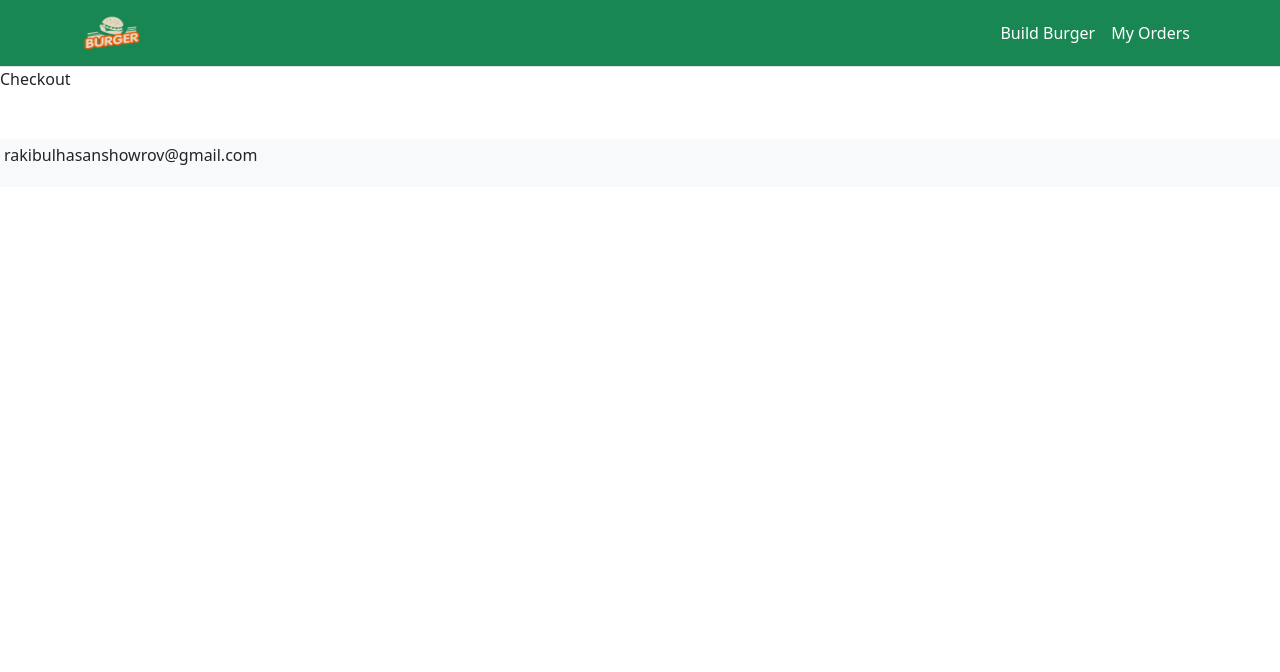
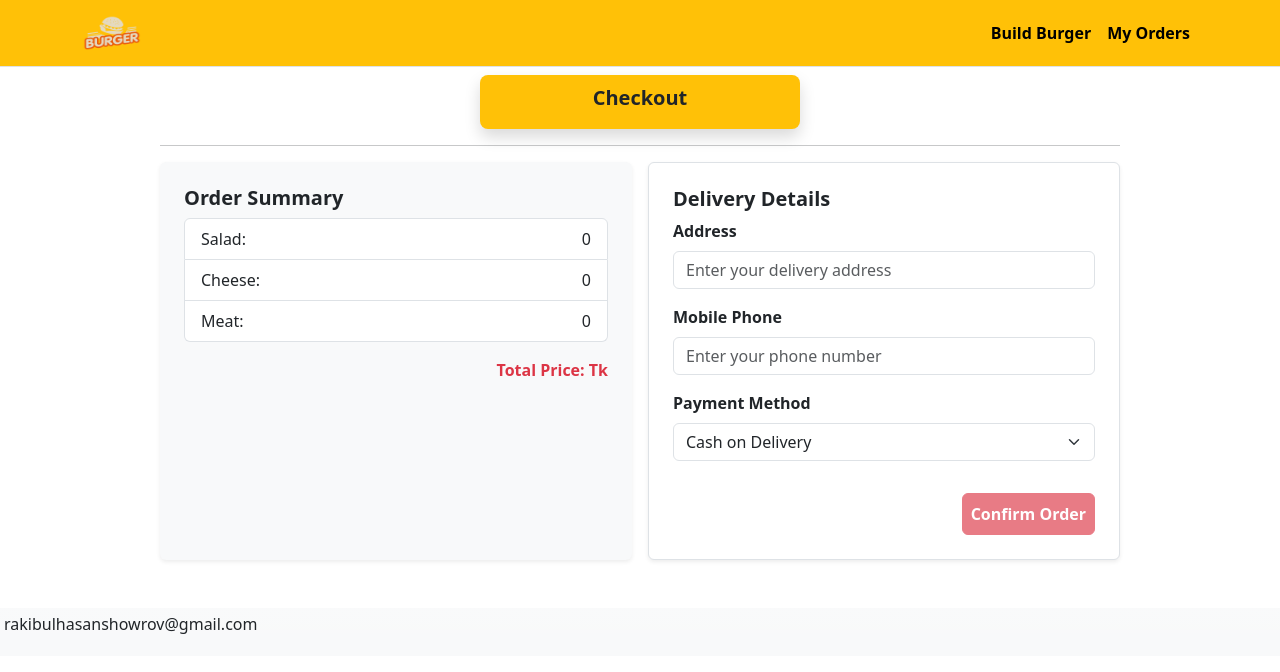
Before and after one commit to rhshowrov/Burger_builder-React, a React (Vite) app: page /checkout in a window 1280 px wide. Shown: the top 672 px of the page. Built offline with nearby package versions, Linux system fonts and the light colour scheme.

Commit message:
"checkout+useLocation'

```diff
--- a/src/components/BurgerBuilding/BurgerBuilder.jsx
+++ b/src/components/BurgerBuilding/BurgerBuilder.jsx
@@ -126,7 +126,16 @@ const BurgerBuilder = () => {
               color="primary"
               onClick={() => {
                 toggle(); // Close modal first
-                navigate("/checkout"); // Then navigate
+                navigate("/checkout", {
+                  state: {
+                    totalPrice:totalPrice,
+                    ingredients:{
+                      salad:burger.salad,
+                      cheese:burger.cheese,
+                      meat:burger.meat,
+                    },
+                  },
+                });; // Then navigate
               }}
             >
               Checkout
--- a/src/components/BurgerBuilding/CheckOut.jsx
+++ b/src/components/BurgerBuilding/CheckOut.jsx
@@ -1,8 +1,120 @@
-const CheckOut=()=>{
-    return(
-        <div>
-            Checkout
+import { useLocation, useNavigate } from "react-router-dom";
+import { useState } from "react";
+import { Button, Form, FormGroup, Label, Input, Modal, ModalBody, ModalHeader } from "reactstrap";
+
+const CheckOut = () => {
+  const { state } = useLocation();
+  const { totalPrice, ingredients } = state || {};
+  const navigate = useNavigate();
+
+  const [orderPlaced, setOrderPlaced] = useState(false);
+  const [paymentMethod, setPaymentMethod] = useState("Cash on Delivery");
+  const [address, setAddress] = useState("");
+  const [mobile, setMobile] = useState("");
+  const [modalOpen, setModalOpen] = useState(false);
+
+  const handleConfirm = () => {
+    setOrderPlaced(true);
+    setModalOpen(true); // Open the modal
+    setTimeout(() => {
+      setModalOpen(false);
+      navigate("/building-burger"); // Redirect after 2 seconds
+    }, 2000);
+  };
+
+  return (
+    <div className="d-flex flex-column align-items-center mt-2">
+      {/* Checkout Title */}
+      <div className="w-25 bg-warning rounded-3  shadow">
+        <p className="text-center fw-bold mt-2 fs-5">Checkout</p>
+      </div>
+
+      <hr className="w-75 mt-3" />
+
+      {/* Order Summary & Delivery Details Side by Side */}
+      <div className="d-flex justify-content-between w-75">
+        {/* Order Summary */}
+        <div className="w-50 bg-light p-4 rounded shadow-sm me-3">
+          <h5 className="fw-bold">Order Summary</h5>
+          <ul className="list-group">
+            <li className="list-group-item d-flex justify-content-between">
+              <span>Salad:</span> <span>{ingredients?.salad || 0}</span>
+            </li>
+            <li className="list-group-item d-flex justify-content-between">
+              <span>Cheese:</span> <span>{ingredients?.cheese || 0}</span>
+            </li>
+            <li className="list-group-item d-flex justify-content-between">
+              <span>Meat:</span> <span>{ingredients?.meat || 0}</span>
+            </li>
+          </ul>
+          <p className="fw-bold text-end text-danger mt-3">
+            Total Price: {totalPrice} Tk
+          </p>
         </div>
-    )
-}
-export default CheckOut
+
+        {/* Delivery Details */}
+        <div className="w-50 bg-white p-4 rounded shadow-sm border">
+          <h5 className="fw-bold">Delivery Details</h5>
+          <Form>
+            <FormGroup>
+              <Label className="fw-semibold">Address</Label>
+              <Input
+                type="text"
+                placeholder="Enter your delivery address"
+                value={address}
+                onChange={(e) => setAddress(e.target.value)}
+                required
+              />
+            </FormGroup>
+            <FormGroup>
+              <Label className="fw-semibold">Mobile Phone</Label>
+              <Input
+                type="tel"
+                placeholder="Enter your phone number"
+                value={mobile}
+                onChange={(e) => setMobile(e.target.value)}
+                required
+              />
+            </FormGroup>
+            <FormGroup>
+              <Label className="fw-semibold">Payment Method</Label>
+              <Input
+                type="select"
+                value={paymentMethod}
+                onChange={(e) => setPaymentMethod(e.target.value)}
+              >
+                <option>Cash on Delivery</option>
+                <option>Bkash</option>
+                <option>Nagad</option>
+                <option>Credit Card</option>
+              </Input>
+            </FormGroup>
+
+            {/* Button inside Delivery Details - Disabled if inputs are empty */}
+            <div className="d-flex justify-content-end">
+              <Button
+                color="danger"
+                className="mt-3 fw-bold p-2"
+                onClick={handleConfirm}
+                disabled={!address || !mobile} // Disable if inputs are empty
+              >
+                Confirm Order
+              </Button>
+            </div>
+          </Form>
+        </div>
+      </div>
+
+      {/* Success Modal */}
+      <Modal isOpen={modalOpen} centered>
+        <ModalHeader>Order Confirmation</ModalHeader>
+        <ModalBody className="text-center">
+          ✅ <strong>Order placed successfully!</strong>
+          <p>Redirecting to burger builder...</p>
+        </ModalBody>
+      </Modal>
+    </div>
+  );
+};
+
+export default CheckOut;
--- a/src/routes/Header.jsx
+++ b/src/routes/Header.jsx
@@ -2,10 +2,10 @@ import { NavLink ,Link } from 'react-router-dom';
 import styles from './Header.module.css'
 const Header = () => {
   return (
-        <nav className="navbar navbar-expand-lg navbar-light bg-success border-bottom ">
+        <nav className="navbar navbar-expand-lg bg-warning border-bottom ">
           <div className="container">
             {/* Logo/Brand */}
-            <Link to="/">
+            <Link  to="/">
             <img
               className={styles.burger_builder_home}
               src="images/logo.png"
@@ -18,7 +18,7 @@ const Header = () => {
               <ul className="navbar-nav ms-auto ">
                 <li className="nav-item">
                   <NavLink
-                    className="nav-link text-white"
+                    className="nav-link fw-bold text-black"
                     to="/building-burger"
                   >
                     Build Burger
@@ -26,7 +26,7 @@ const Header = () => {
                 </li>
                 <li className="nav-item ">
                   <NavLink
-                    className="nav-link text-white"
+                    className="nav-link fw-bold text-black"
                     to="#"
                   >
                     My Orders
```
Also changed, not shown: src/store/orderSlice.js (added, +9 -0 lines).
